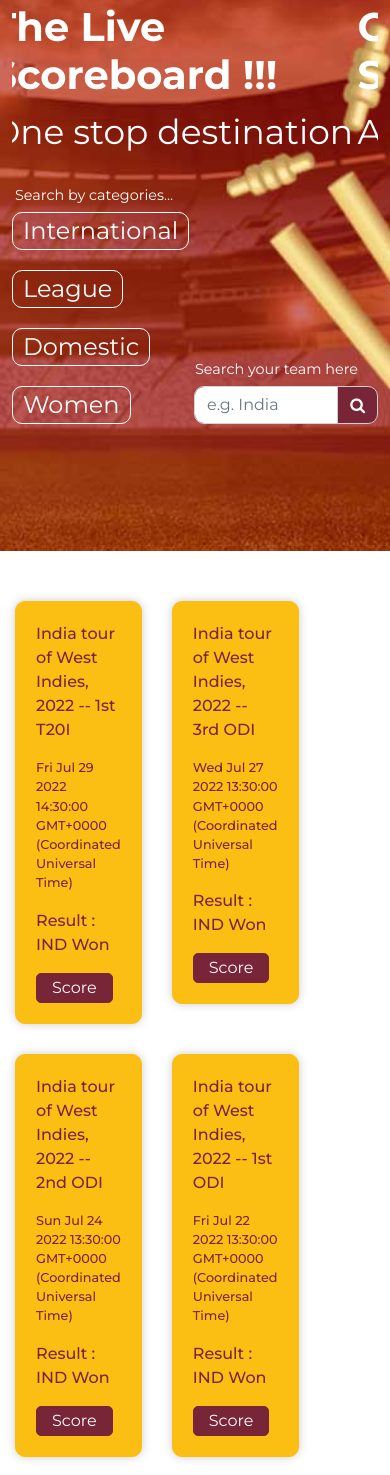
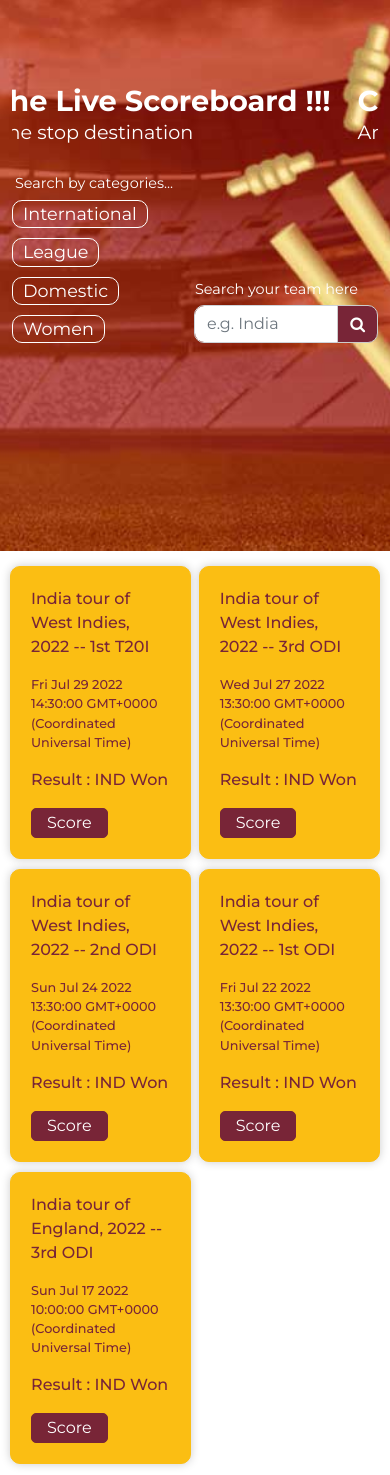
Before and after one commit to MayurMDighe/crickApp, a plain HTML site: page index.html in a window 390 px wide. Shown: the part 124-1599 px from the top of the page. Drawn offline with nearby package versions, Linux system fonts and the light colour scheme.

Commit message:
responsive changes

```diff
--- a/css/style.css
+++ b/css/style.css
@@ -187,3 +187,28 @@ body,html{
        display: inline-block;
        text-transform: uppercase;
     }
+    @media screen and (max-width: 767px) {
+      .score_wrapper{
+        flex-basis: 49%;
+      }
+      .homepage h3{
+        font-size: 1.8rem;
+        margin-bottom: 0;
+      }
+      .homepage #homeSlider .carousel-content p{
+        font-size: 1.2rem;
+      }
+      .match_search_details{
+        justify-content: space-between;
+        padding: 10px
+      }
+      .match_types :not(p:first-child){
+        margin-top: 10px;
+      }
+      .match_types p{
+        font-size: 1.1rem;
+      }
+      .score_wrapper .wrapper_inner{
+        margin: 5px 0 5px;
+      }
+    }
```
